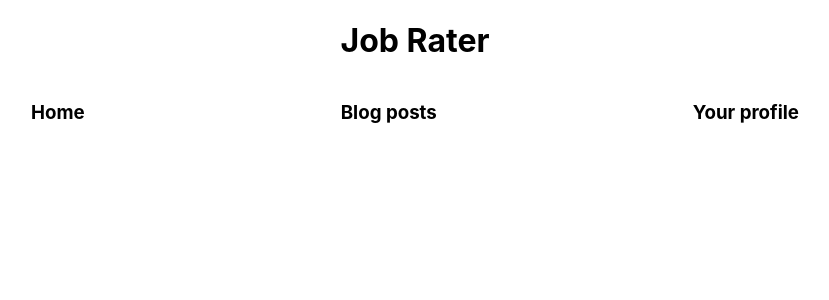
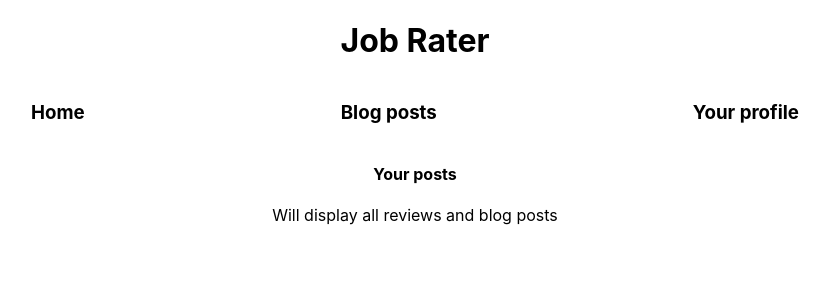
Before and after one commit to bsolis6878/job-rater, a React (Create React App) app in the folder client/: page / in a window 1280 px wide. Both pictures are taken after a click on the element "Your profile". Shown: the top 300 px of the page, without its empty margins (225-1054 px from the left). Built offline with nearby package versions, Linux system fonts and the light colour scheme.

Commit message:
added basic display for profile

```diff
--- a/client/src/App.js
+++ b/client/src/App.js
@@ -2,6 +2,7 @@ import { useState } from 'react';
 import Header from './components/Header';
 import Home from './components/Home';
 import Blogs from './components/Blogs';
+import Profile from './components/Profile';
 
 function App() {
 
@@ -12,6 +13,7 @@ function App() {
       <Header setCurrentlySelected={setCurrentlySelected} />
       {currentlySelected === 'Home' && <Home />}
       {currentlySelected === 'Blogs' && <Blogs />}
+      {currentlySelected === 'Profile' && <Profile />}
     </>
   );
 }
--- a/client/src/components/Profile/index.js
+++ b/client/src/components/Profile/index.js
@@ -0,0 +1,10 @@
+const Profile = () => {
+    return (
+        <div className='profile'>
+            <h4>Your posts</h4>
+            <p>Will display all reviews and blog posts</p>
+        </div>
+    )
+}
+
+export default Profile;
--- a/client/src/index.css
+++ b/client/src/index.css
@@ -27,3 +27,7 @@ nav {
   text-align: center;
   border: 2px black solid;
 }
+
+.profile {
+  text-align: center;
+}
```
